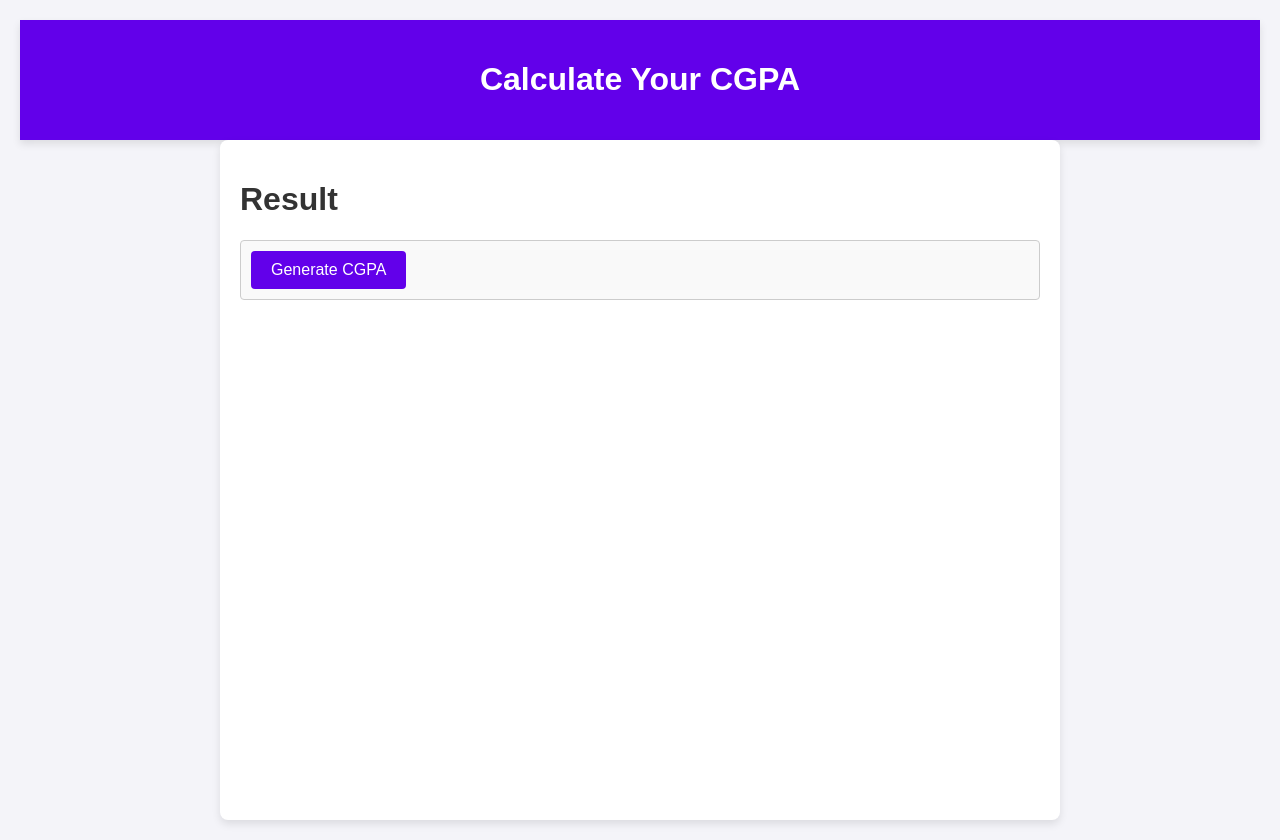
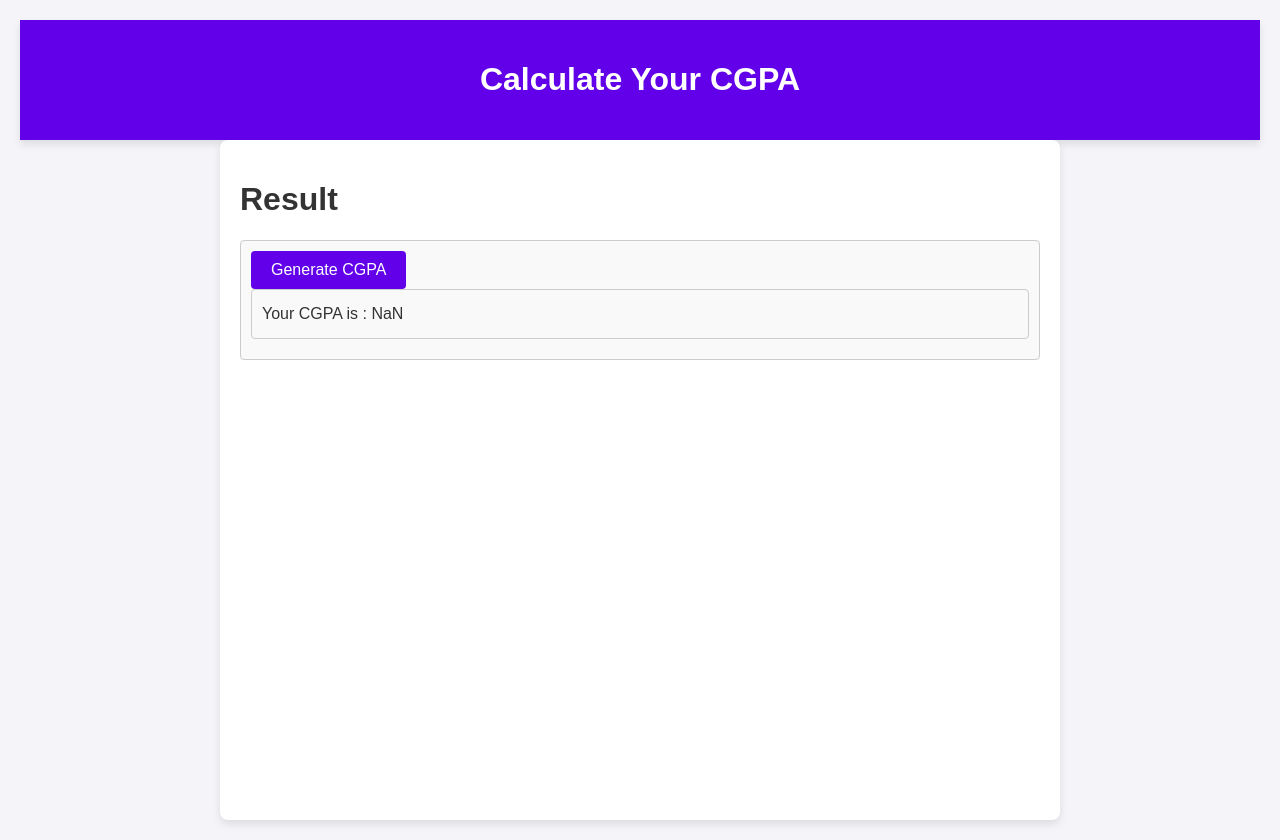
Before and after one commit to Afrimann/repo, a React (Vite) app: page /Result in a window 1280 px wide. Both pictures are taken after a click on the button "Generate CGPA". Built offline with nearby package versions, Linux system fonts and the light colour scheme.

Commit message:
update commit

```diff
--- a/src/ResultList.jsx
+++ b/src/ResultList.jsx
@@ -1,10 +1,12 @@
-import React from 'react';
+import React, { useState } from 'react';
 import { useLocation } from 'react-router-dom';
-
+import ShowResult from './ShowResult';
 
 const Result = () => {
     const { state } = useLocation();
     const { courses, scores, grades, noOfCourses } = state || { courses: [], scores: [], grades: [], noOfCourses: 1 };
+    const [showResult,setShowResult] = useState(false)
+    const [cgpa,setCgpa] = useState(null)
 
     const calculateCGPA = () => {
         let totalGradePoints = 0;
@@ -33,7 +35,11 @@ const Result = () => {
         });
 
         const CGPA = totalGradePoints / totalUnits;
-        alert(`Your CGPA is: ${CGPA.toFixed(2)}`);
+        setCgpa(CGPA.toFixed(2));
+        setShowResult(true)
+
+        // alert(`Your CGPA is: ${CGPA.toFixed(2)}`);
+
     };
 
     return (
@@ -50,6 +56,7 @@ const Result = () => {
                 ))}
                 <button onClick={calculateCGPA}>Generate CGPA</button>
                {/* <p>{`Your CGPA is ${}`}</p> */}
+               {ShowResult && cgpa && <ShowResult  cgpa = {cgpa}/>}
 
             </div>
         </div>
--- a/src/ShowResult.jsx
+++ b/src/ShowResult.jsx
@@ -1,12 +1,11 @@
 import React from 'react'
 
-const ShowResult = ({CGPA}) => {
+const ShowResult = ({cgpa}) => {
   return (
     <div>
-      <p>{CGPA}</p>
+      <p>Your CGPA is : {cgpa}</p>
     </div>
   )
 }
 
 export default ShowResult
-{CGPA}
```
